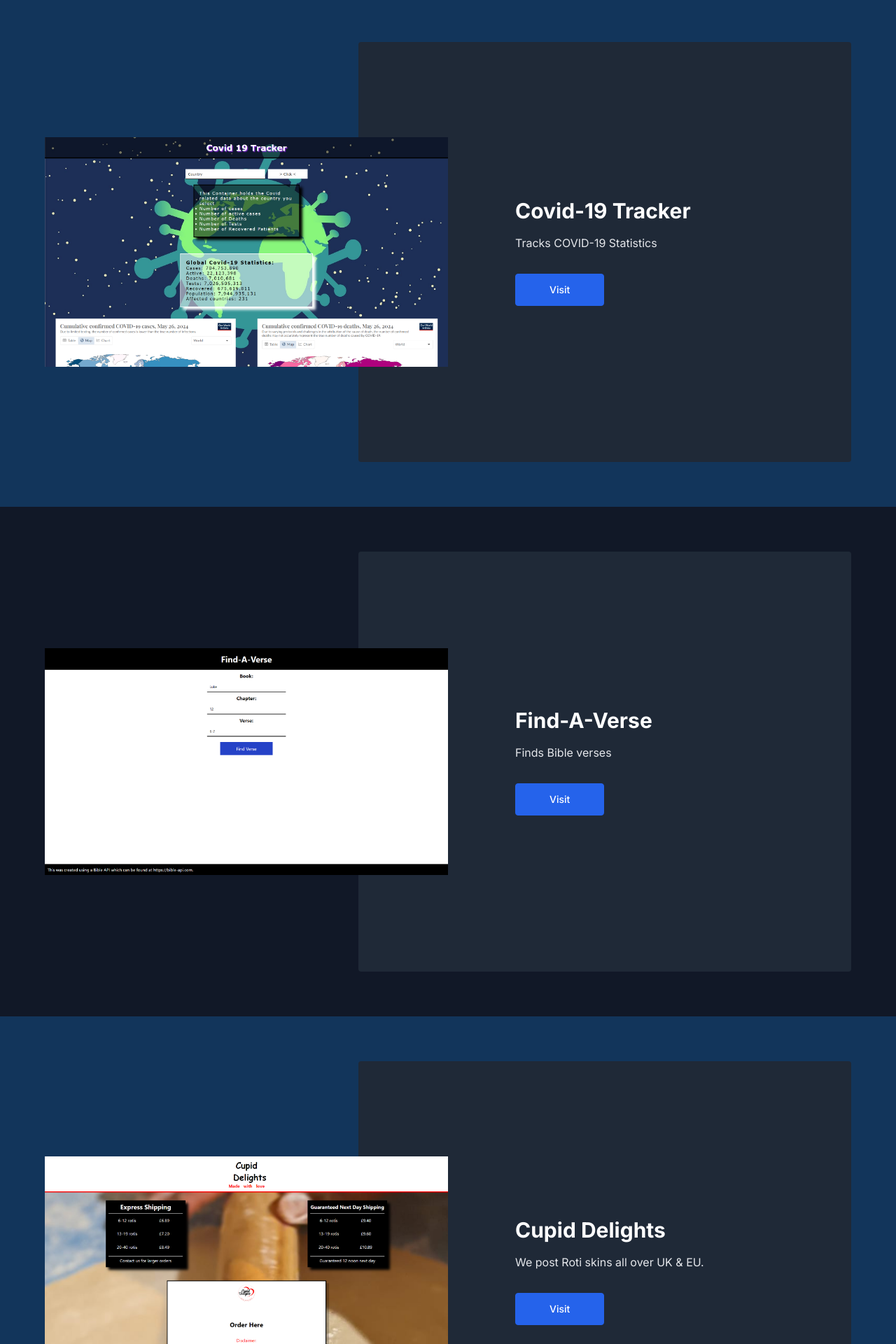
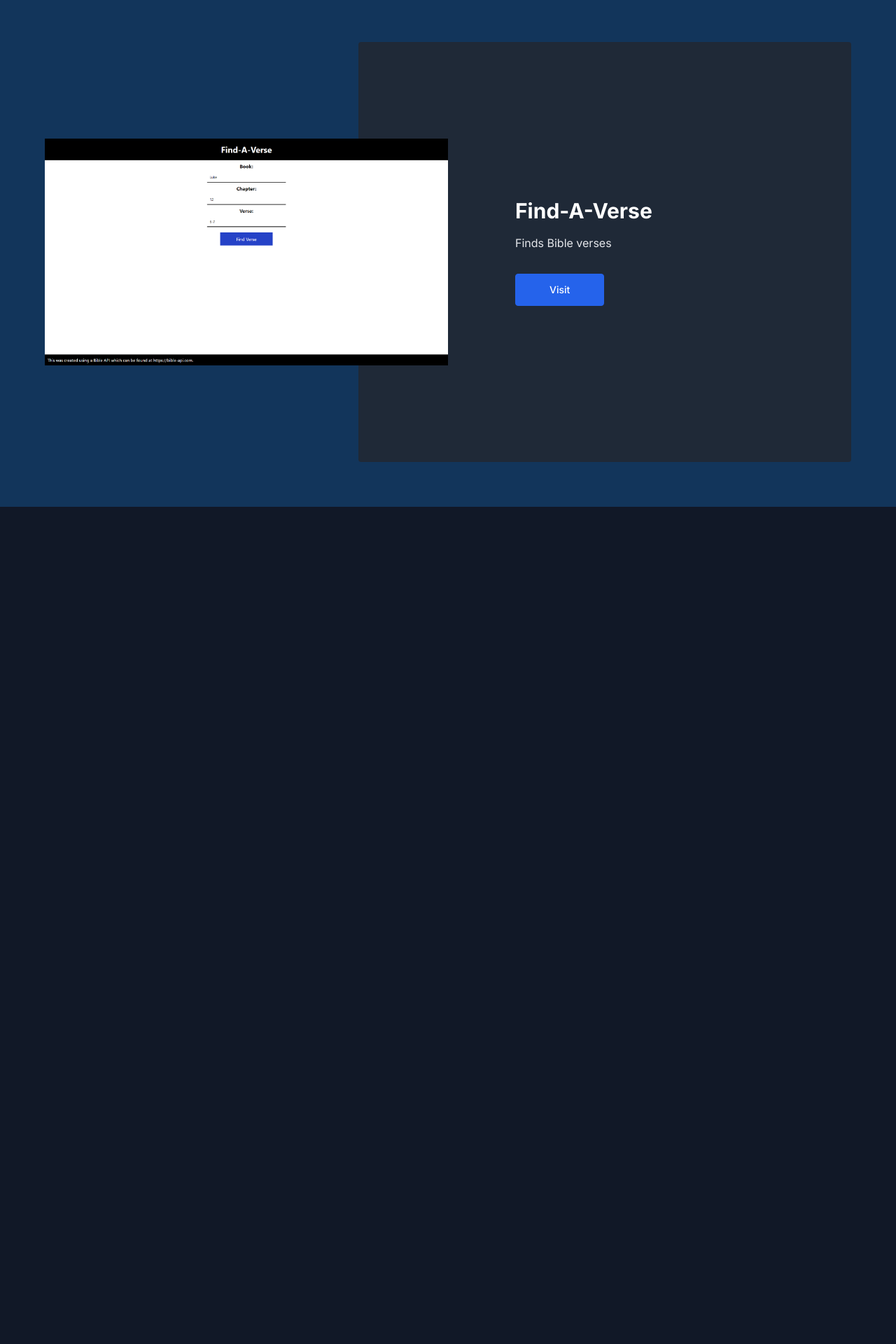
Before and after one commit to sammateo/portfolio-update, a Next.js app: page /projects in a window 1280 px wide. Shown: the part 2400-4320 px from the top of the page at 70% size. After the commit the page ends 3124 px from the top, so only its background shows below. Built offline with nearby package versions, Linux system fonts and the light colour scheme.

Commit message:
remove ig

```diff
--- a/app/about/page.tsx
+++ b/app/about/page.tsx
@@ -3,7 +3,6 @@ import SocialLinks from "@/components/about/SocialLinks";
 import Navigation from "@/components/navigation/Navigation";
 import React from "react";
 import { FaCode } from "react-icons/fa6";
-import { FaInstagram, FaGithub, FaLinkedin } from "react-icons/fa6";
 
 export default function page() {
 	let socialIconSize: number = 25;
--- a/components/about/SocialLinks.tsx
+++ b/components/about/SocialLinks.tsx
@@ -15,13 +15,13 @@ export default function SocialLinks({
 			>
 				<FaGithub size={socialIconSize} />
 			</Link>
-			<Link
+			{/* <Link
 				href="https://www.instagram.com/sammateo4?igsh=MWo3ZmQ5aTA2dGw1YQ%3D%3D&utm_source=qr"
 				target="_blank"
 				rel="noopener noreferrer"
 			>
 				<FaInstagram size={socialIconSize} />
-			</Link>
+			</Link> */}
 			<Link
 				href="https://www.linkedin.com/in/mateosam/"
 				target="_blank"
--- a/data/projects.ts
+++ b/data/projects.ts
@@ -25,14 +25,14 @@ const projectList: ProjectInterface[] = [
 		image: "/images/projects/lensteceu.png",
 		github: "",
 	},
-	{
-		title: "Covid-19 Tracker",
-		description: "Tracks COVID-19 Statistics",
-		id: 2,
-		url: "https://covid-19-stat-tracker.netlify.app/",
-		image: "/images/projects/covid.png",
-		github: "",
-	},
+	// {
+	// 	title: "Covid-19 Tracker",
+	// 	description: "Tracks COVID-19 Statistics",
+	// 	id: 2,
+	// 	url: "https://covid-19-stat-tracker.netlify.app/",
+	// 	image: "/images/projects/covid.png",
+	// 	github: "",
+	// },
 	{
 		title: "Find-A-Verse",
 		description: "Finds Bible verses",
@@ -42,14 +42,14 @@ const projectList: ProjectInterface[] = [
 		github: "",
 	},
 
-	{
-		title: "Cupid Delights",
-		description: "We post Roti skins all over UK & EU.",
-		id: 4,
-		url: "https://cupid-delights.netlify.app/",
-		image: "/images/projects/cupid.png",
-		github: "",
-	},
+	// {
+	// 	title: "Cupid Delights",
+	// 	description: "We post Roti skins all over UK & EU.",
+	// 	id: 4,
+	// 	url: "https://cupid-delights.netlify.app/",
+	// 	image: "/images/projects/cupid.png",
+	// 	github: "",
+	// },
 ];
 
 export default projectList;
```
